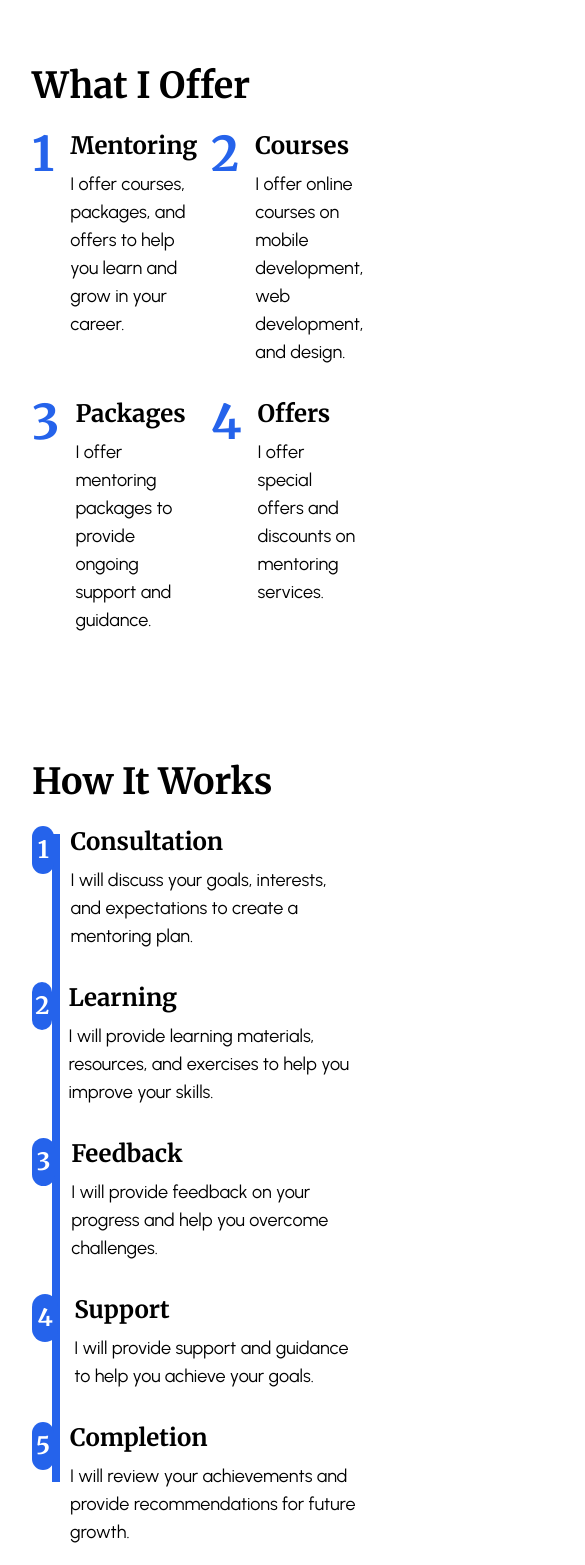
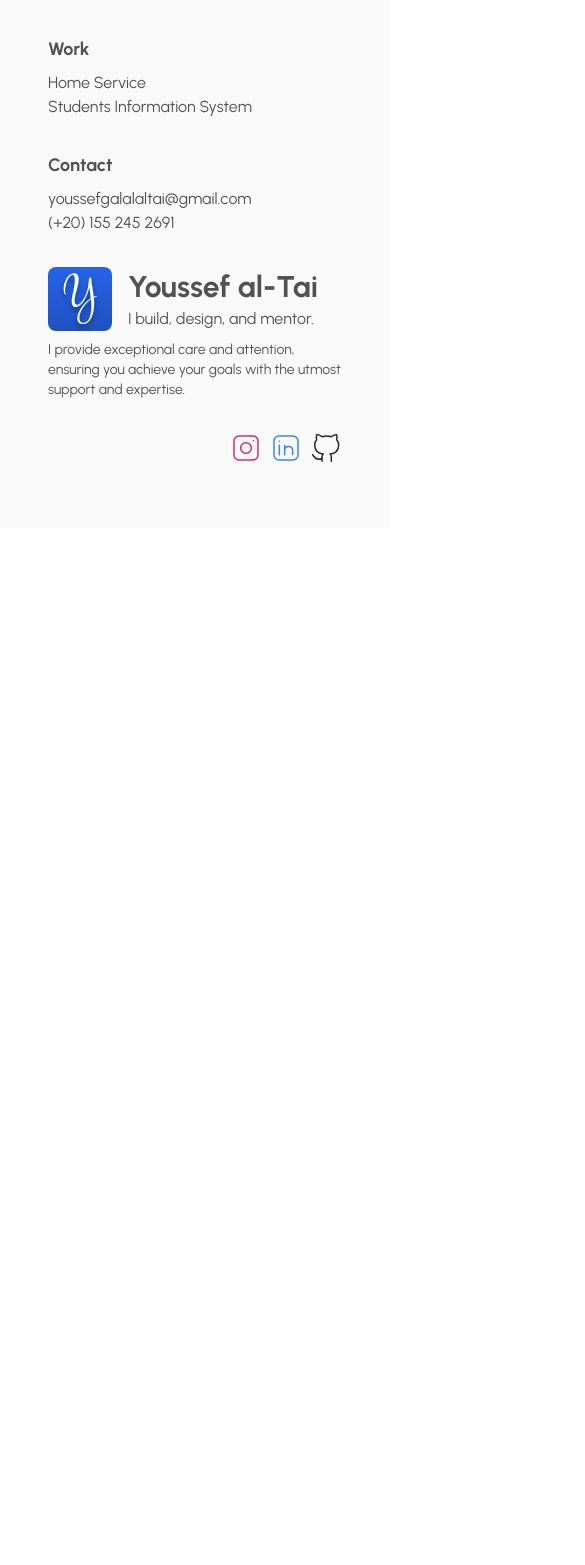
Before and after one commit to youssefaltai/youssefaltai.github.io, a Next.js app: page /services/mentoring in a window 390 px wide. Shown: the part 432-1997 px from the top of the page, 585 px wide, since content can reach past the window. After the commit the page ends 960 px from the top, so only its background shows below. Built offline with nearby package versions, Linux system fonts and the light colour scheme.

Commit message:
minor tweaks

```diff
--- /dev/null
+++ b/app/about/page.tsx
@@ -0,0 +1,55 @@
+import Section from "@/components/Section";
+import { headingsFont } from "@/lib";
+
+export default function Page() {
+  return (
+    <Section>
+      <div className="flex flex-col max-w-screen-2xl gap-6">
+        <h2 className={`${headingsFont.className} text-4xl font-bold`}>
+          About Me
+        </h2>
+        <p>
+          I'm Youssef, a software engineer who started young. My journey began
+          watching my parents work with 3D and 2D modeling software like 3Ds Max
+          and Adobe Flash. I was intrigued and started experimenting with these
+          tools myself. One day, I accidentally wrote my first lines of code
+          using Actionscript in Adobe Flash. I was fascinated by how simple code
+          could bring my animations to life, and this sparked my interest in
+          creating interactive projects.
+        </p>
+        <p>
+          As I explored further, I stumbled upon Game Maker Studio and Unity
+          Engine. Although I didn't know much about C#, I followed tutorials and
+          created small games. This hands-on approach helped me understand
+          programming better and deepened my passion for development.
+        </p>
+        <p>
+          After finishing high school with a top grade of 98%, I enrolled in the
+          Faculty of Computers and Artificial Intelligence at Cairo University.
+          Before starting, I dived into learning C++ but found it too low-level
+          for my needs. So, I shifted to Python and JavaScript, which opened up
+          web development to me. I quickly fell in love with TypeScript and
+          became skilled in technologies like React, Django, Flask, and Next.js.
+        </p>
+        <p>
+          During my time at university, I was known for helping classmates and
+          sharing my knowledge. This reputation led to a recommendation for a
+          job at Eram Group, a Saudi Arabian company. There, I had to quickly
+          learn Flutter and mobile development. I excelled in this new area and
+          led the development of their main project, “Home Service,” a platform
+          connecting customers with service providers in the MENA region.
+        </p>
+        <p>
+          In my final academic year, I worked with a team on a major project to
+          revamp the faculty's internal system. We improved its performance and
+          added crucial features to make it more reliable and user-friendly.
+        </p>
+        <p>
+          This experience, along with my background, has shaped me into a
+          versatile and dedicated software engineer, passionate about creating
+          effective solutions and helping others succeed.{" "}
+        </p>
+      </div>
+    </Section>
+  );
+}
--- a/app/services/[service]/HowItWorksSection.tsx
+++ b/app/services/[service]/HowItWorksSection.tsx
@@ -17,7 +17,7 @@ export default function HowItWorksSection({
           {service.howItWorks.map((howItWorks, index) => (
             <HowItWorksRow key={index} {...howItWorks} n={index + 1} />
           ))}
-          <div className="absolute top-0 left-0 w-2 h-[90%] ml-5 mt-2 bg-blue-600 z-10" />
+          <div className="absolute top-0 left-0 w-2 h-[85%] ml-5 mt-6 bg-blue-600 z-10" />
         </div>
       </div>
     </Section>
@@ -32,7 +32,7 @@ function HowItWorksRow({
   return (
     <div className="z-20 flex gap-4">
       <span
-        className={`${headingsFont.className} text-2xl bg-blue-600 rounded-full w-12 h-12 text-white flex justify-center items-center`}
+        className={`${headingsFont.className} text-2xl bg-blue-600 rounded-full min-w-12 min-h-12 max-w-12 max-h-12 text-white flex justify-center items-center`}
       >
         {n}
       </span>
--- a/app/services/[service]/PricingSection.tsx
+++ b/app/services/[service]/PricingSection.tsx
@@ -6,11 +6,11 @@ import { PricingType, ServiceType } from "@/services";
 export default function PricingSection({ service }: { service: ServiceType }) {
   return (
     <Section>
-      <div className="flex flex-col max-w-screen-2xl gap-6">
+      <div className="flex flex-col max-w-screen-2xl gap-6 w-full">
         <h2 className={`${headingsFont.className} text-4xl font-bold`}>
           Pricing
         </h2>
-        <div className="flex gap-8">
+        <div className="flex flex-col lg:flex-row gap-8 w-full">
           {service.pricing.map((pricing, index) => (
             <PricingCard key={index} {...pricing} />
           ))}
@@ -23,14 +23,14 @@ export default function PricingSection({ service }: { service: ServiceType }) {
 function PricingCard({ title, price, description, includes }: PricingType) {
   return (
     <div className="flex flex-col gap-8 p-8 justify-between items-center border-2 border-b-8 border-neutral-800 rounded-2xl w-full">
-      <div className="flex flex-col gap-4">
-        <h3 className={`${headingsFont.className} text-3xl font-bold`}>
+      <div className="flex flex-col gap-4 w-full">
+        <h3 className={`${headingsFont.className} text-2xl font-bold w-full`}>
           {title}
         </h3>
-        <p className="text-2xl bg-blue-100 text-blue-600 font-bold py-2 px-4 rounded-2xl w-min text-nowrap">
+        <p className="text-lg md:text-2xl  text-blue-600 font-bold  w-min text-nowrap">
           {price}
         </p>
-        <p>{description}</p>
+        <p className="text-sm">{description}</p>
         <ul>
           {includes.map((include, index) => (
             <li key={index} className="flex gap-2 items-start w-full">
--- a/app/services/[service]/WhatIOfferSection.tsx
+++ b/app/services/[service]/WhatIOfferSection.tsx
@@ -14,7 +14,7 @@ export default function WhatIOfferSection({
           <h2 className={`${headingsFont.className} text-4xl font-bold`}>
             What I Offer
           </h2>
-          <div className="grid grid-cols-2 gap-8">
+          <div className="flex flex-col md:grid md:grid-cols-2 gap-8">
             {service.whatIOffer.map((whatIOffer, index) => (
               <WhatIOfferRow key={index} {...whatIOffer} n={index + 1} />
             ))}
--- a/app/services/[service]/WhyChooseMeSection.tsx
+++ b/app/services/[service]/WhyChooseMeSection.tsx
@@ -13,7 +13,7 @@ export default function WhyChooseMeSection({
         <h2 className={`${headingsFont.className} text-4xl font-bold`}>
           Why Choose Me?
         </h2>
-        <div className="flex justify-between w-full gap-8">
+        <div className="flex flex-col md:flex-row justify-between w-full gap-8">
           {service.whyChooseMe.map(
             ({ icon, title, description }, index: number) => (
               <div
--- a/app/services/[service]/page.tsx
+++ b/app/services/[service]/page.tsx
@@ -1,7 +1,6 @@
 import {
   design,
   fullStackDevelopment,
-  mentoring,
   mobileDevelopment,
   ServiceType,
 } from "@/services";
@@ -11,13 +10,14 @@ import HowItWorksSection from "./HowItWorksSection";
 import WhyChooseMeSection from "./WhyChooseMeSection";
 import PricingSection from "./PricingSection";
 import ContactSection from "@/app/ContactSection";
+import { redirect } from "next/navigation";
 
 export default function Page({
   params: { service },
 }: {
   params: { service: string };
 }) {
-  const s = ((): ServiceType => {
+  const s = ((): ServiceType | undefined => {
     switch (service) {
       case "mobile":
         return mobileDevelopment;
@@ -25,12 +25,10 @@ export default function Page({
         return fullStackDevelopment;
       case "design":
         return design;
-      case "mentoring":
-        return mentoring;
-      default:
-        return mentoring;
     }
   })();
+
+  if (!s) redirect("/");
 
   return (
     <>
--- /dev/null
+++ b/app/services/mentoring/page.tsx
@@ -0,0 +1,3 @@
+export default function Page() {
+  return <></>;
+}
--- a/services.tsx
+++ b/services.tsx
@@ -417,88 +417,7 @@ export const design: ServiceType = {
         "Comprehensive UX Research",
         "Wireframing and Prototyping",
         "Design Optimization",
-        "Feedback & Revisions",
-        "Delivery & Support",
       ],
     },
   ],
 };
-
-export const mentoring: ServiceType = {
-  title: "Mentoring",
-  description:
-    "I offer courses, packages, and offers to help you learn and grow in your career.",
-  whatIOffer: [
-    {
-      title: "Mentoring",
-      description:
-        "I offer courses, packages, and offers to help you learn and grow in your career.",
-    },
-    {
-      title: "Courses",
-      description:
-        "I offer online courses on mobile development, web development, and design.",
-    },
-    {
-      title: "Packages",
-      description:
-        "I offer mentoring packages to provide ongoing support and guidance.",
-    },
-    {
-      title: "Offers",
-      description:
-        "I offer special offers and discounts on mentoring services.",
-    },
-  ],
-  howItWorks: [
-    {
-      title: "Consultation",
-      description:
-        "I will discuss your goals, interests, and expectations to create a mentoring plan.",
-    },
-    {
-      title: "Learning",
-      description:
-        "I will provide learning materials, resources, and exercises to help you improve your skills.",
-    },
-    {
-      title: "Feedback",
-      description:
-        "I will provide feedback on your progress and help you overcome challenges.",
-    },
-    {
-      title: "Support",
-      description:
-        "I will provide support and guidance to help you achieve your goals.",
-    },
-    {
-      title: "Completion",
-      description:
-        "I will review your achievements and provide recommendations for future growth.",
-    },
-  ],
-  whyChooseMe,
-  pricing: [
-    {
-      title: "Basic",
-      description:
-        "I will provide a 1-hour mentoring session on a topic of your choice.",
-      price: "$50",
-      includes: [],
-    },
-    {
-      title: "Standard",
-      description:
-        "I will provide a 3-hour mentoring package on a topic of your choice.",
-      price: "$100",
-      includes: [],
-    },
-    {
-      title: "Premium",
-      description:
-        "I will provide a 5-hour mentoring package on a topic of your choice.",
-      price: "$150",
-      includes: [],
-    },
-  ],
-};
```
